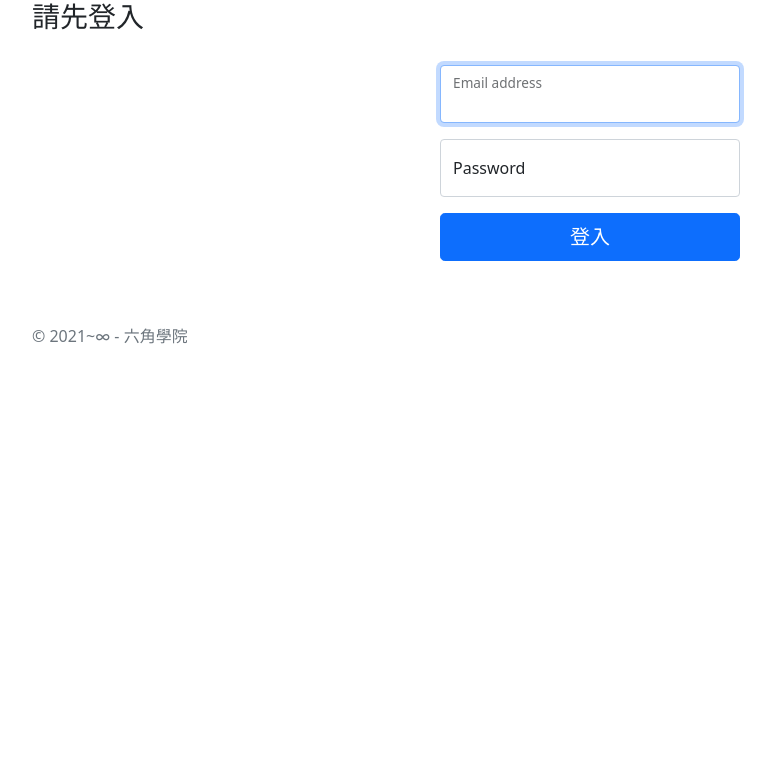
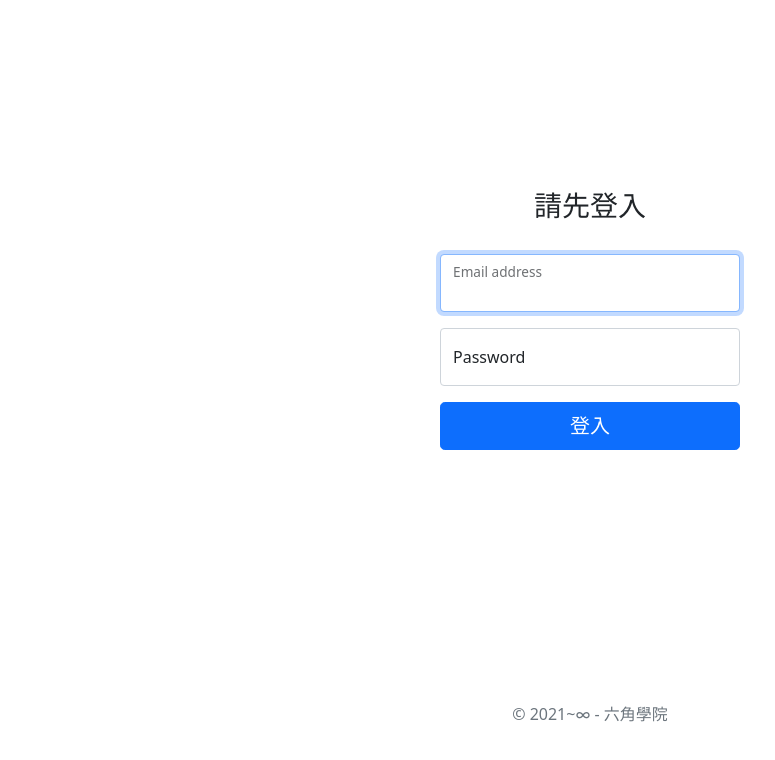
Before and after one commit to AndersonShen2020/Vue_week2, a Vue app: page / in a window 1280 px wide. Shown: the top 760 px of the page, without its empty margins (50-825 px from the left). Built offline with nearby package versions, Linux system fonts and the light colour scheme.

Commit message:
修改 Login 樣式

```diff
--- a/src/components/Login.vue
+++ b/src/components/Login.vue
@@ -1,8 +1,11 @@
 <template>
   <div class="container">
-    <div class="row justify-content-center">
-      <h1 class="h3 mb-3 font-weight-normal">請先登入</h1>
+    <div class="row justify-content-center loginform">
       <div class="col-8">
+        <div
+          class="d-flex h-100 flex-column justify-content-center align-items-center"
+        >
+          <h1 class="h3 mb-3 font-weight-normal mt-auto">請先登入</h1>
           <form class="form-signin">
             <div class="form-floating mb-3">
               <input
@@ -35,9 +38,10 @@
               登入
             </button>
           </form>
+          <p class="mt-5 mb-3 text-muted">&copy; 2021~∞ - 六角學院</p>
         </div>
       </div>
-    <p class="mt-5 mb-3 text-muted">&copy; 2021~∞ - 六角學院</p>
+    </div>
   </div>
 </template>
 
@@ -76,22 +80,14 @@ export default {
 </script>
 
 <style lang="scss" scoped>
-html,
-body {
-  height: 100%;
-  text-align: center;
-}
-
-body {
-  display: flex;
-  align-items: center;
-  justify-content: center;
-}
-
 .form-signin {
   width: 100%;
   max-width: 330px;
   padding: 15px;
-  margin: auto;
+  margin-bottom: auto;
+}
+
+.loginform {
+  min-height: calc(100vh - (34px + 24px));
 }
 </style>
--- a/src/components/products.vue
+++ b/src/components/products.vue
@@ -4,7 +4,7 @@
       <template v-for="item in products" :key="item.id">
         <div class="col">
           <div class="mx-3">
-            <h2>{{ item.title }}</h2>
+            <h2 class="display-1">{{ item.title }}</h2>
           </div>
         </div>
         <div class="row">
```
Lines whose indentation alone changed are shown as unchanged.
